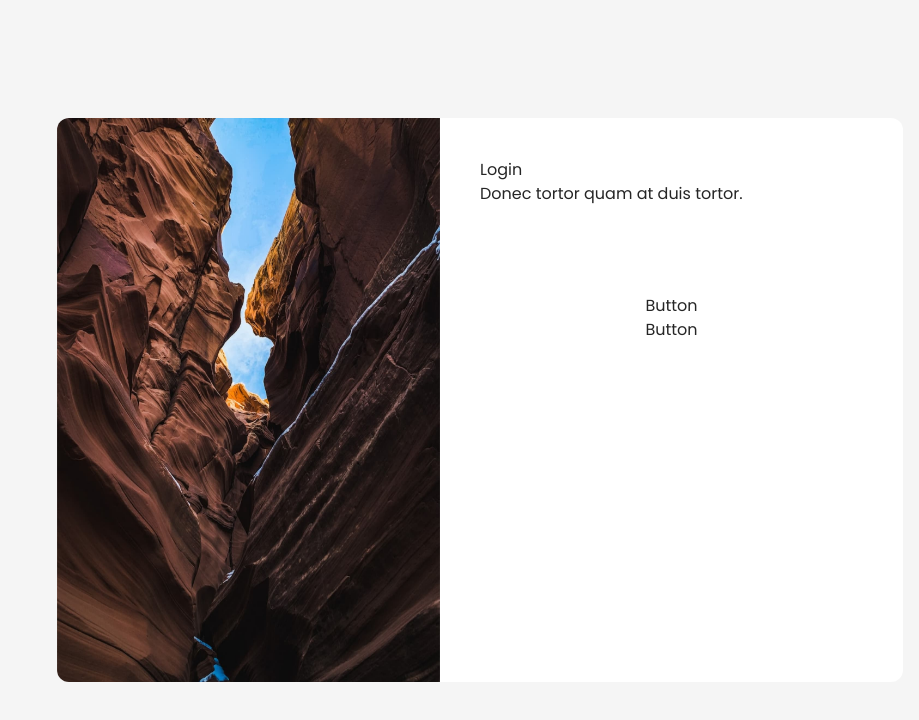
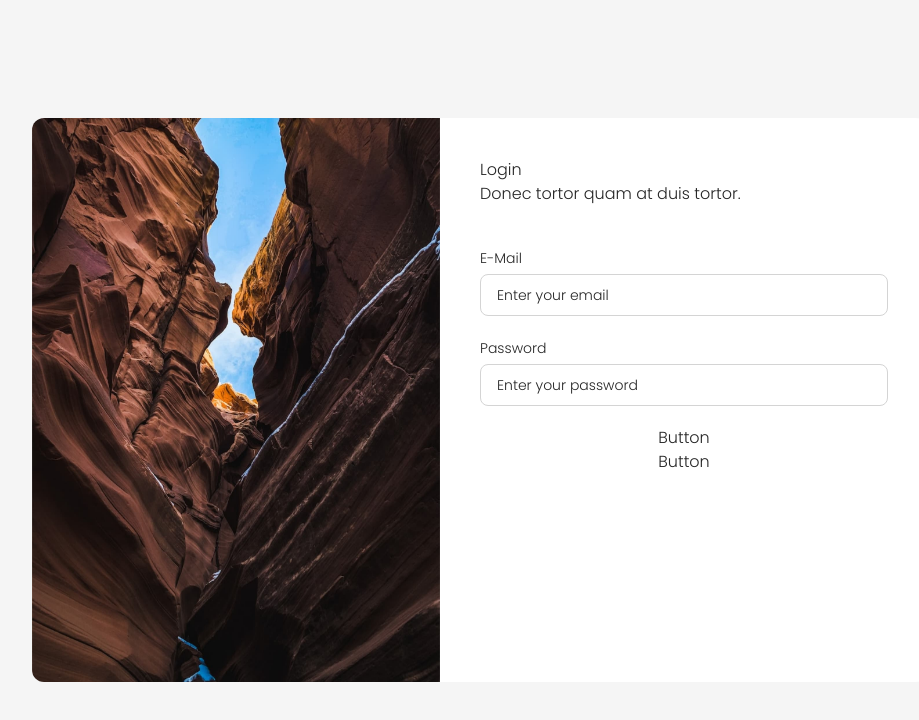
Before and after one commit to anjankarmakar10/project-dashboard, a Next.js app: page /login in a window 1280 px wide. Shown: the top 720 px of the page, without its empty margins (160-1079 px from the left). Built offline with nearby package versions, Linux system fonts and the light colour scheme.

Commit message:
build input field

```diff
--- a/src/app/globals.css
+++ b/src/app/globals.css
@@ -5,4 +5,5 @@
 body {
   background-color: #f5f5f5;
   color: #262626;
+  font-weight: 300;
 }
--- a/src/app/login/page.tsx
+++ b/src/app/login/page.tsx
@@ -1,3 +1,4 @@
+import InputField from "@/components/InputField/InputField";
 import Image from "next/image";
 
 const Login = () => {
@@ -17,8 +18,16 @@ const Login = () => {
           <h3>Login</h3>
           <p>Donec tortor quam at duis tortor.</p>
           <div className="flex flex-col mt-10">
-            <input type="email" />
-            <input type="password" />
+            <InputField
+              placeholder="Enter your email"
+              type="email"
+              label="E-Mail"
+            />
+            <InputField
+              placeholder="Enter your password"
+              type="password"
+              label="Password"
+            />
             <button>Button</button>
             <button>Button</button>
           </div>
--- /dev/null
+++ b/src/components/InputField/InputField.tsx
@@ -0,0 +1,31 @@
+interface Props {
+  label: string;
+  placeholder?: string;
+  type: "text" | "email" | "number" | "password";
+  defaultValue?: string | number;
+  inputRef?: React.RefObject<HTMLInputElement>;
+}
+
+const InputField = ({
+  label,
+  placeholder,
+  type,
+  defaultValue,
+  inputRef,
+}: Props) => {
+  return (
+    <div className="mb-5 text-neutral-800">
+      <label className="text-sm" htmlFor={label}>
+        {label}
+      </label>
+      <input
+        ref={inputRef}
+        defaultValue={defaultValue}
+        placeholder={placeholder}
+        className="w-full border border-neutral-300 py-2 px-4 placeholder:text-neutral-800 placeholder:text-sm mt-1 rounded-lg  outline-none focus:outline focus:outline-blue-600 "
+        type={type}
+      />
+    </div>
+  );
+};
+export default InputField;
--- a/tailwind.config.js
+++ b/tailwind.config.js
@@ -1,18 +1,12 @@
 /** @type {import('tailwindcss').Config} */
 module.exports = {
   content: [
-    './src/pages/**/*.{js,ts,jsx,tsx,mdx}',
-    './src/components/**/*.{js,ts,jsx,tsx,mdx}',
-    './src/app/**/*.{js,ts,jsx,tsx,mdx}',
+    "./src/pages/**/*.{js,ts,jsx,tsx,mdx}",
+    "./src/components/**/*.{js,ts,jsx,tsx,mdx}",
+    "./src/app/**/*.{js,ts,jsx,tsx,mdx}",
   ],
   theme: {
-    extend: {
-      backgroundImage: {
-        'gradient-radial': 'radial-gradient(var(--tw-gradient-stops))',
-        'gradient-conic':
-          'conic-gradient(from 180deg at 50% 50%, var(--tw-gradient-stops))',
-      },
-    },
+    extend: {},
   },
   plugins: [],
-}
+};
```
